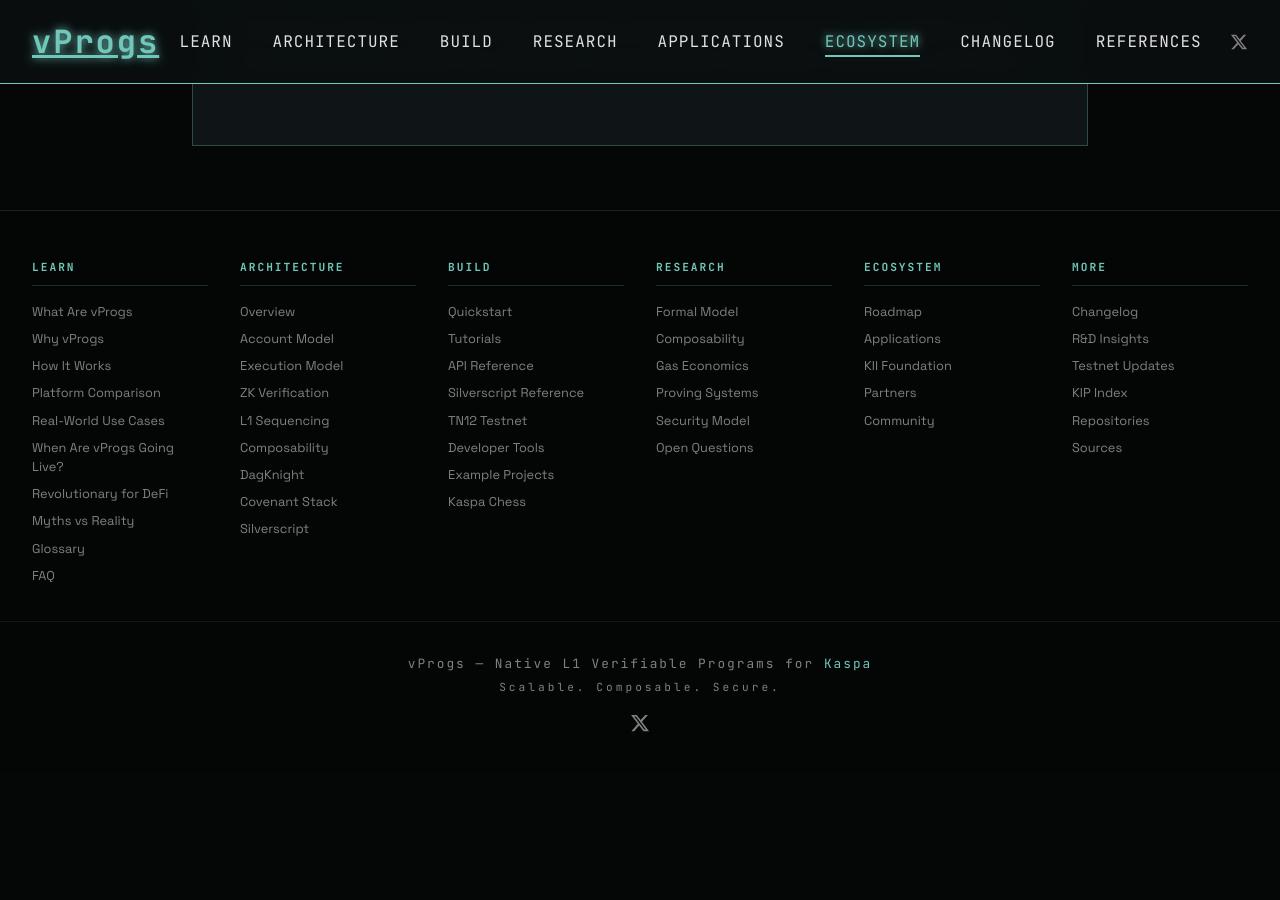
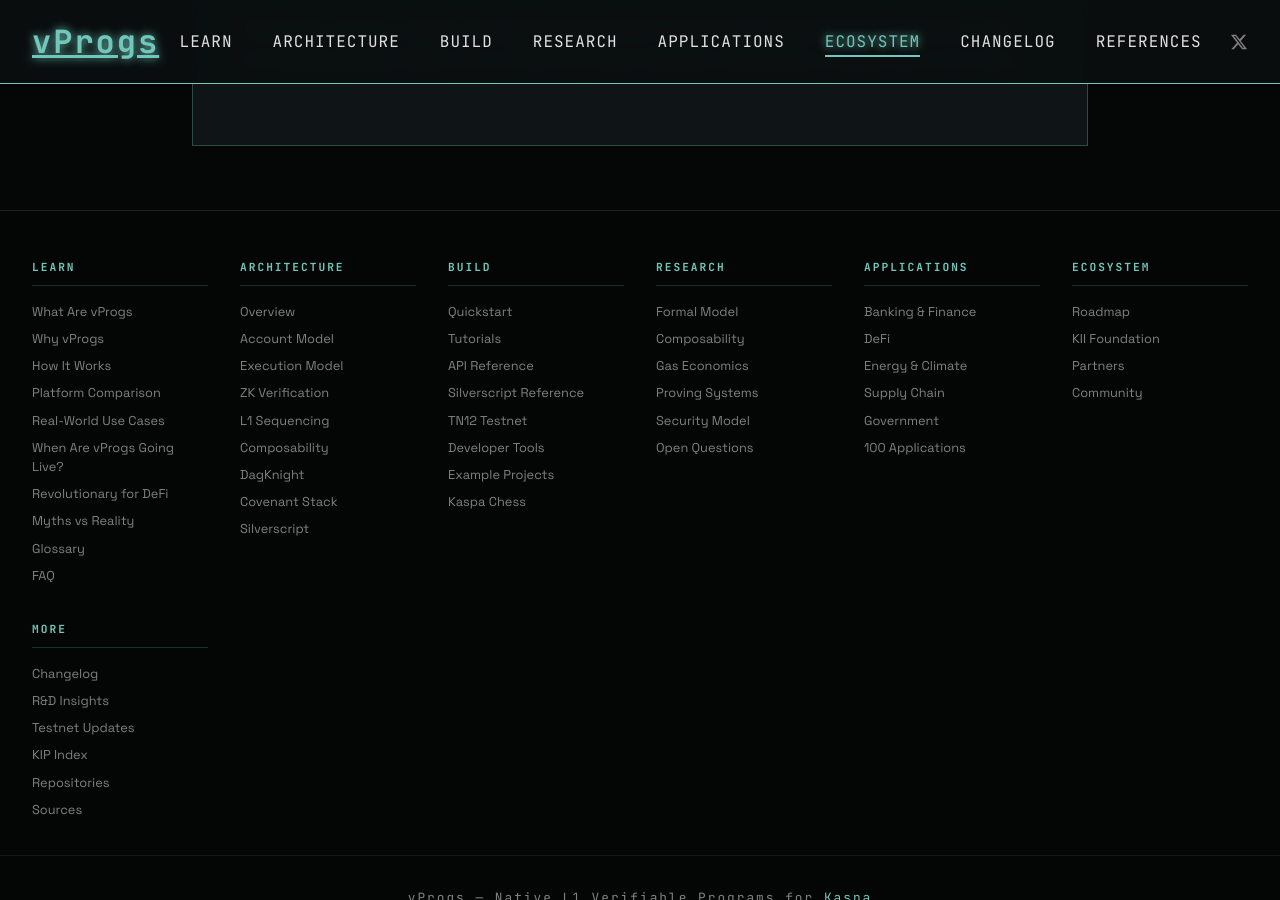
Before and after one commit to creative-inference/vprogs.xyz, a Jekyll site: the page built from ecosystem/index.md, in a window 1280 px wide and 900 px high, scrolled down 3237 px. Built offline with Jekyll 4.4.1, drawn with Linux system fonts in a browser that asks for light colours; before the commit the page ends 4010 px from its top, so only the background shows below that.

Commit message:
Add Applications section to footer, remove duplicate ecosystem/applications link
Co-Authored-By: Claude Sonnet 4.6 <noreply@anthropic.com>

```diff
--- a/_includes/footer.html
+++ b/_includes/footer.html
@@ -46,9 +46,17 @@
             <a href="/research/open-questions/">Open Questions</a>
         </div>
         <div class="footer-col">
+            <h4>Applications</h4>
+            <a href="/applications/banking/">Banking &amp; Finance</a>
+            <a href="/applications/defi/">DeFi</a>
+            <a href="/applications/energy/">Energy &amp; Climate</a>
+            <a href="/applications/supply-chain/">Supply Chain</a>
+            <a href="/applications/government/">Government</a>
+            <a href="/applications/100-applications/">100 Applications</a>
+        </div>
+        <div class="footer-col">
             <h4>Ecosystem</h4>
             <a href="/ecosystem/roadmap/">Roadmap</a>
-            <a href="/ecosystem/applications/">Applications</a>
             <a href="/ecosystem/kii/">KII Foundation</a>
             <a href="/ecosystem/partners/">Partners</a>
             <a href="/ecosystem/community/">Community</a>
```
